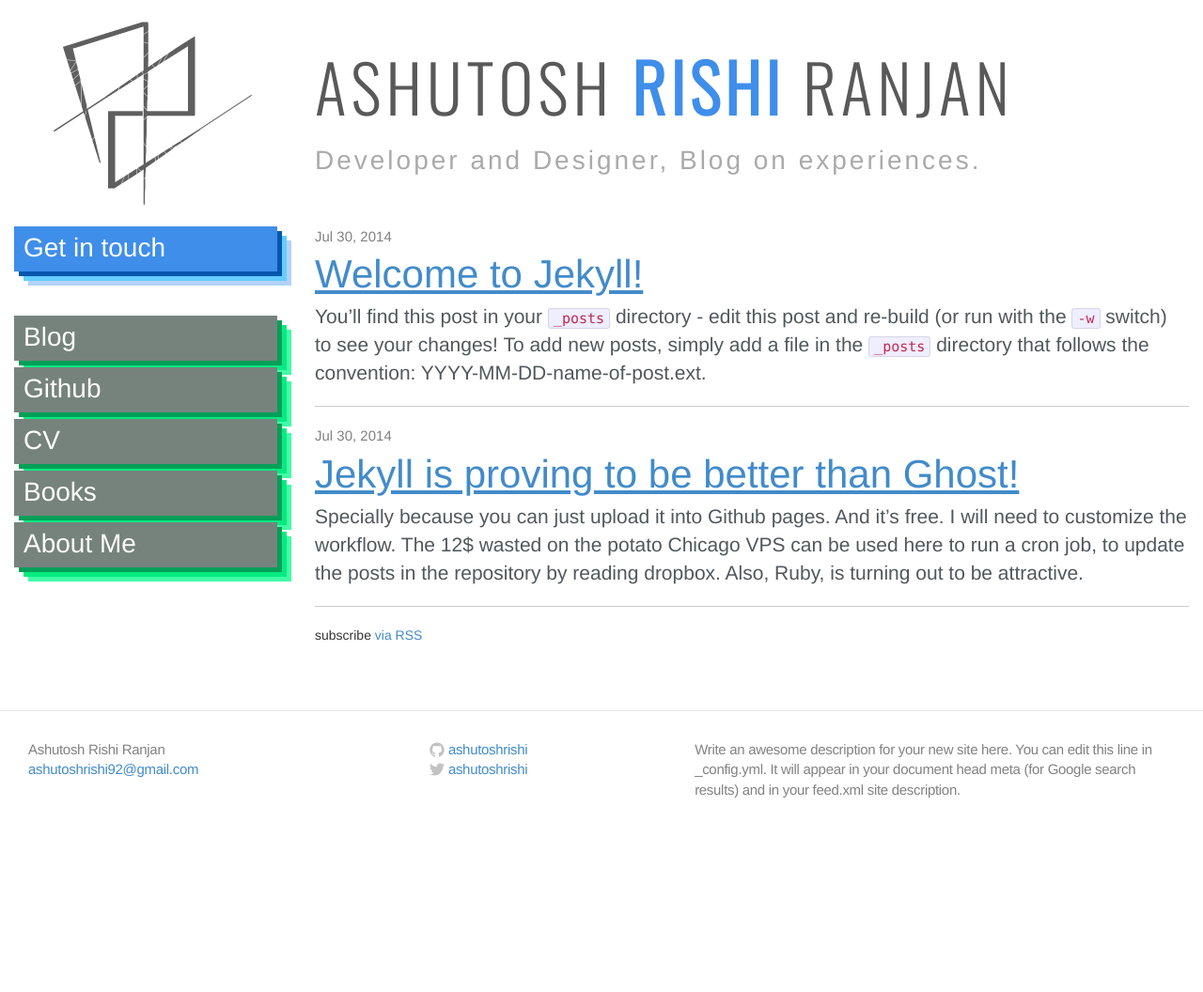
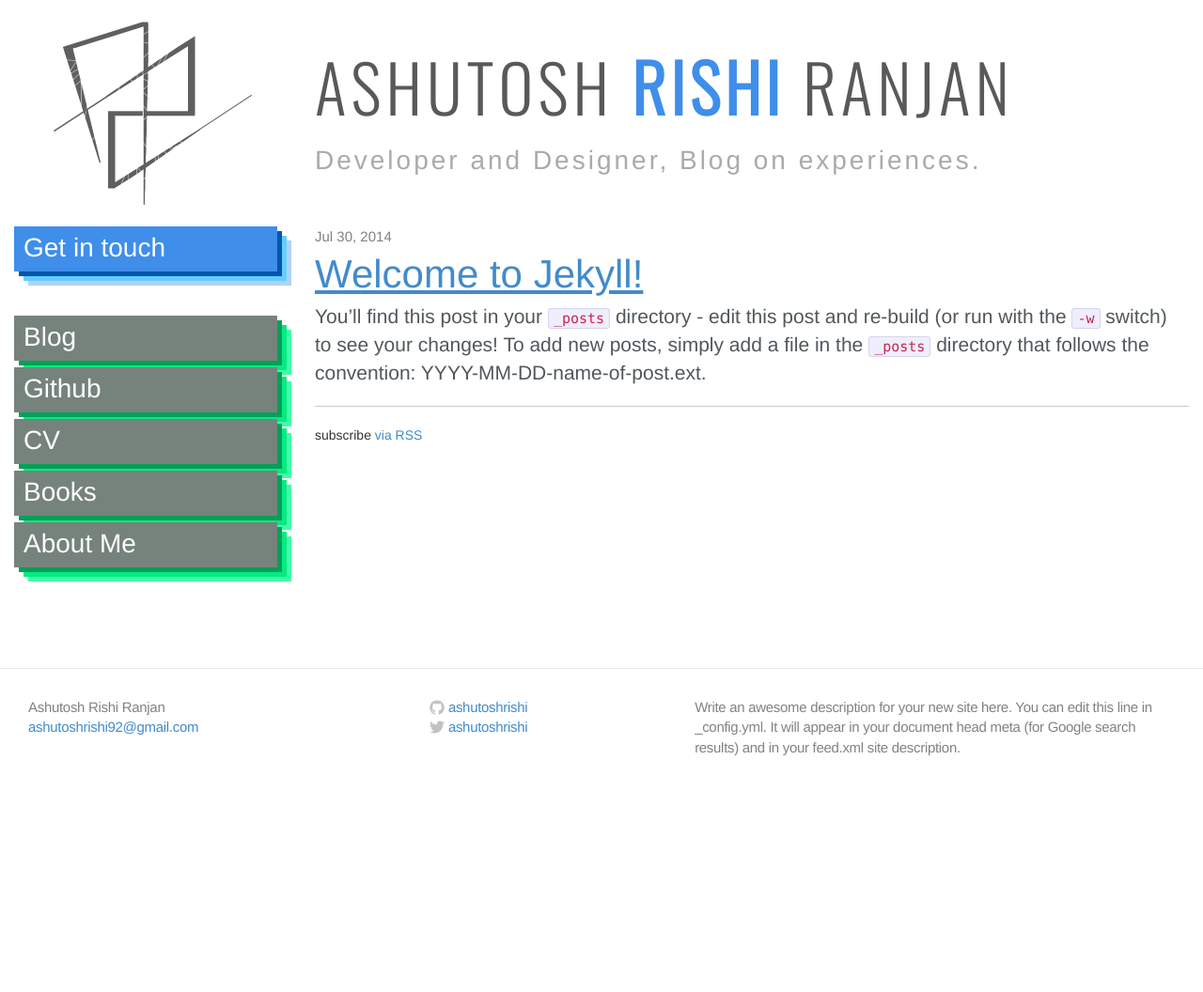
Before and after one commit to ashutoshrishi/ashutoshrishi-ashutoshrishi.github.io, a Jekyll site: the page built from index.html, in a window 1280 px wide. Shown: the whole page at 94% size. Built offline with Jekyll 4.4.1, drawn with Linux system fonts in a browser that asks for light colours; after the commit the page ends 1011 px from its top, so only the background shows below that.

```diff
--- a/_posts/2014-07-30-Jekyll-is-proving-better-than-ghost.markdown
+++ /dev/null
@@ -1,30 +0,0 @@
----
-layout: post
-title:  "Jekyll is proving to be better than Ghost!"
-date:   2014-07-30 13:44:06
-categories: jekyll update
----
-
-Specially because you can just upload it into Github pages. And it's
-free. I will need to customize the workflow. The 12$ wasted on the potato
-Chicago VPS can be used here to run a cron job, to update the posts in the
-repository by reading dropbox. Also, Ruby, is turning out to be attractive.
-
-You'll find this post in your `_posts` directory - edit this post and re-build
-(or run with the `-w` switch) to see your changes!  To add new posts, simply add
-a file in the `_posts` directory that follows the convention:
-YYYY-MM-DD-name-of-post.ext.
-
-I am using the write room mode and it is pretty good it seems.
-
-Jekyll also offers powerful support for code snippets:
-
-{% highlight ruby %}
-def print_hi(name) puts "Hi, #{name}" end print_hi('Tom')
-#=> prints 'Hi, Tom' to STDOUT.
-{% endhighlight %}p
-
-Check out the [Jekyll docs][jekyll] for more info on how to get the most out of
-Jekyll. File all bugs/feature requests at [Jekyll's GitHub repo][jekyll-gh].
-
-[jekyll-gh]: https://github.com/jekyll/jekyll [jekyll]: http://jekyllrb.com
```
Also changed, not shown: assets/css/bootstrap.css, assets/css/bootstrap.min.css, 1 other file.
